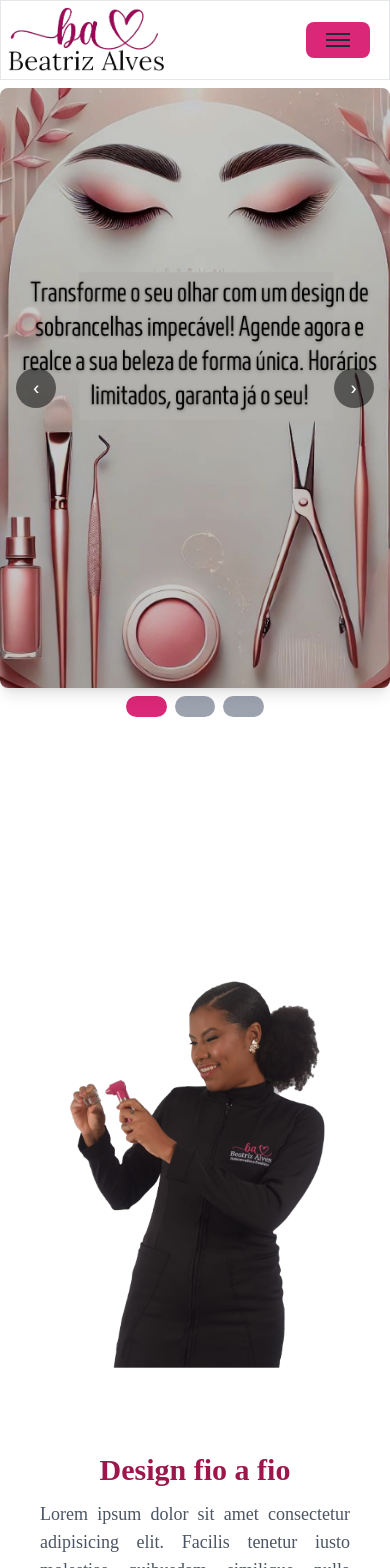
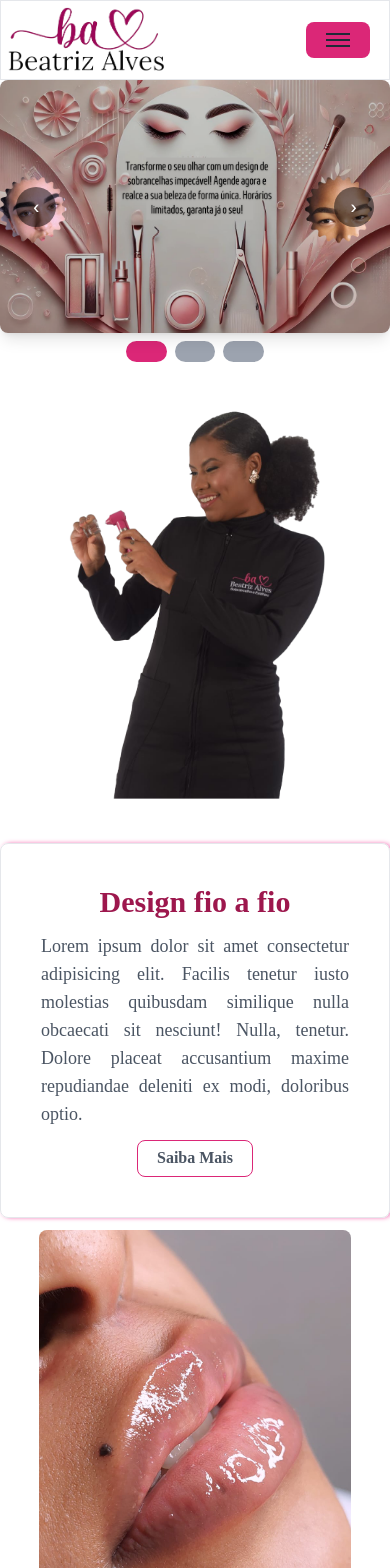
Before and after one commit to maxwel0lz/projeto-bia-react, a React (Vite) app: page / in a window 390 px wide. Shown: the top 1568 px of the page. Built offline with nearby package versions, Linux system fonts and the light colour scheme; a web font is replaced by a local one.

Commit message:
Ajuste de responsividade

```diff
--- a/src/components/CardHome.jsx
+++ b/src/components/CardHome.jsx
@@ -9,7 +9,7 @@ function CardHome({srcImagem, ordem, desc}){
                 <img className="w-[500px] object-contain  rounded-lg" src={srcImagem} alt="" />
             </div>
 
-            <div className="flex flex-col items-start gap-3 w-[40%] max-lg:w-full max-lg:items-center  max-lg:text-justify text-left  col-span-2 p-10">
+            <div className="flex flex-col items-start gap-3 w-[40%] max-lg:w-full max-lg:items-center  max-lg:text-justify text-left  col-span-2 p-10 border rounded-lg shadow-right shadow-pink-400">
                 <h3 className="text-pink-800 text-3xl  font-bold">Design fio a fio</h3>
                 <p className="text-wrap text-gray-600 text-lg">{desc}</p>
 
--- a/src/components/Carrocel.jsx
+++ b/src/components/Carrocel.jsx
@@ -21,15 +21,15 @@ function Carrocel(){
   };
 
   return (
-    <div className="flex flex-col items-center justify-start h-screen bg-gray-10 cursor-default my-2">
-      <div className="relative w-full h-[600px] overflow-hidden rounded-lg shadow-lg">
+    <div className="flex flex-col items-center justify-start bg-gray-10 cursor-default ">
+      <div className="relative w-full h-[100vh] max-lg:h-[70vh] max-md:h-[50vh] max-sm:h-[30vh] overflow-hidden rounded-lg shadow-lg">
         {/* Imagens */}
         {images.map((image, index) => (
           <img
             key={index}
             src={image}
             alt={`Foto ${index + 1}`}
-            className={`absolute inset-0 w-full h-full  object-cover transition-transform duration-700 ${
+            className={`absolute inset-0 w-full h-full object-cover transition-transform duration-700 ${
               index === currentIndex ? "translate-x-0" : index < currentIndex ? "-translate-x-full" : "translate-x-full"
             }`}
           />
--- a/tailwind.config.js
+++ b/tailwind.config.js
@@ -10,6 +10,9 @@ export default {
         card: 'Raleway',
         banner: ["Imperial Script","cursive"]
       },
+      boxShadow: {
+        'right': '2px 0 6px -3px rgba(0, 0, 0, 0.1), 2px 0 5px -1px rgba(0, 0, 0, 0.01)',
+      },
   plugins: [],
     }
   }
```
